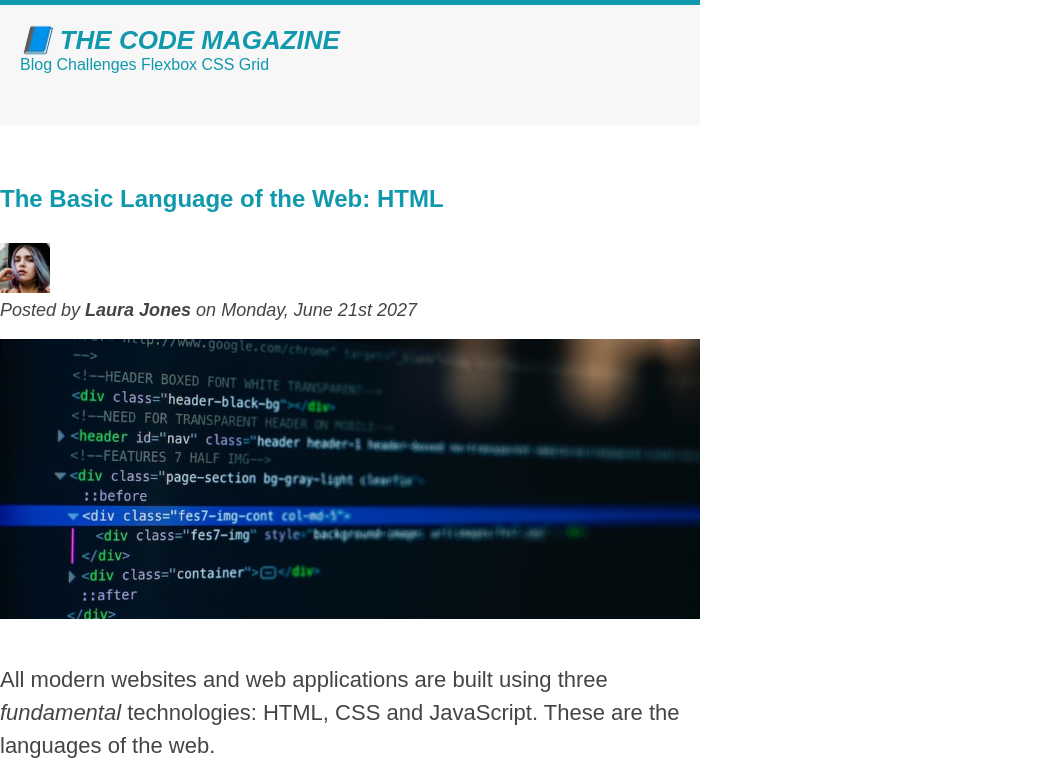
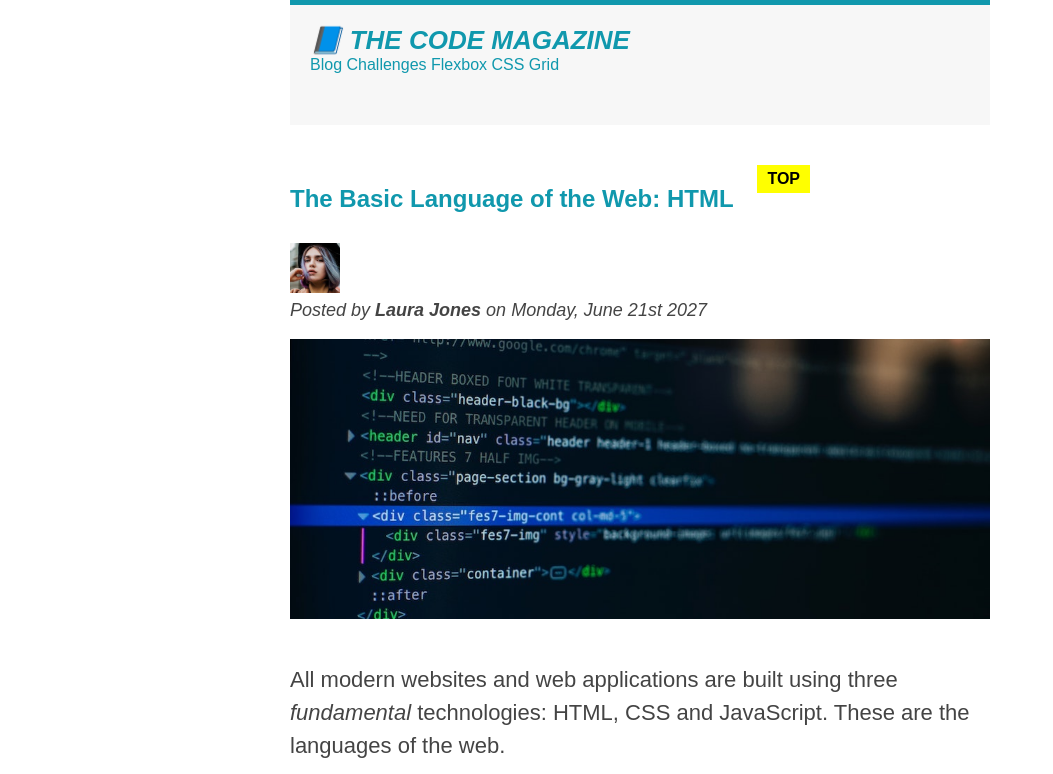
Before and after one commit to Kree3/web-dev-practice, a plain HTML site: page html/index.html in a window 1280 px wide. Shown: the top 774 px of the page, without its empty margins (0-1053 px from the left). Drawn offline with Linux system fonts and the light colour scheme.

Commit message:
before layouts

```diff
--- a/html/index.html
+++ b/html/index.html
@@ -21,8 +21,10 @@
 
   <article>
     <header class="post-header">
-      <h2>The Basic Language of the Web: HTML</h2>
-
+      <div id="header-div">
+        <h2>The Basic Language of the Web: HTML</h2>
+        <div id="top">TOP</div>
+      </div>
       <img src=img/laura-jones.jpg alt= "woman with a hat" width = "50" height = "50"/>
 
       <p id="author">Posted by <strong>Laura Jones</strong> on Monday, June 21st 2027</p>
--- a/html/style.css
+++ b/html/style.css
@@ -19,8 +19,18 @@ h3 {
   color: #1098ad;
 }
 
+ul,
+ol {
+  margin-left: 50px;
+  margin-bottom: 20px;
+}
+
 article {
   margin-bottom: 60px;
+}
+
+body {
+  position: relative;
 }
 
 h1 {
@@ -35,12 +45,6 @@ h2 {
   margin-bottom: 30px;
 }
 
-p {
-  font-size: 22px;
-  line-height: 1.5;
-  margin-bottom: 15px;
-}
-
 h3 {
   font-size: 30px;
   margin-bottom: 20px;
@@ -52,12 +56,30 @@ h4 {
   text-align: center;
 }
 
+p {
+  font-size: 22px;
+  line-height: 1.5;
+  margin-bottom: 15px;
+}
+
 li {
   font-size: 20px;
   margin-bottom: 10px;
 }
 li:last-child {
   margin-bottom: 0;
+}
+
+li:first-child {
+  font-weight: bold;
+}
+
+li:last-child {
+  font-style: italic;
+}
+
+li:nth-child(2) {
+  color: red;
 }
 
 nav {
@@ -94,27 +116,19 @@ aside {
 
 .container {
   width: 700px;
+  margin-left: auto;
+  margin-right: auto;
 }
 
-/* .first-li {
-  font-weight: bold;
-} */
-
-li:first-child {
+.related-author {
+  font-size: 18px;
   font-weight: bold;
 }
 
-li:last-child {
-  font-style: italic;
+#header-div {
+  position: relative;
 }
 
-li:nth-child(2) {
-  color: red;
-}
-
-/* footer p {
-  font-size: 16px;
-} */
 #copyright {
   font-size: 16px;
 }
@@ -124,15 +138,14 @@ li:nth-child(2) {
   font-size: 18px;
 }
 
-.related-author {
-  font-size: 18px;
+#top {
+  position: absolute;
+  right: 180px;
+  top: -20px;
+  font-family: sans-serif;
+  background-color: yellow;
+  padding: 5px 10px;
   font-weight: bold;
-}
-
-ul,
-ol {
-  margin-left: 50px;
-  margin-bottom: 20px;
 }
 
 /* Styling Links */
```
